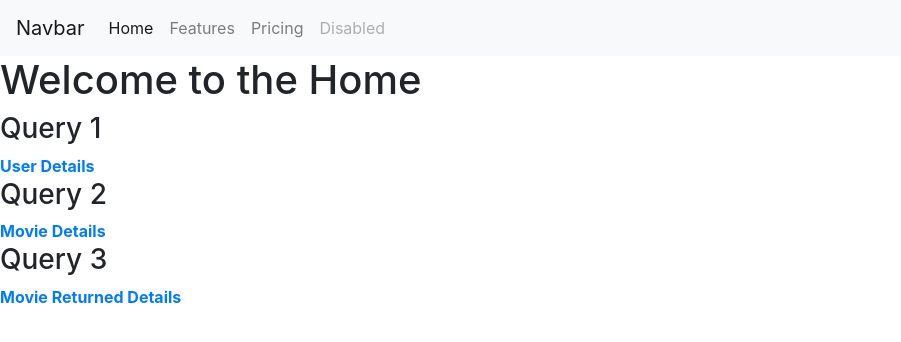
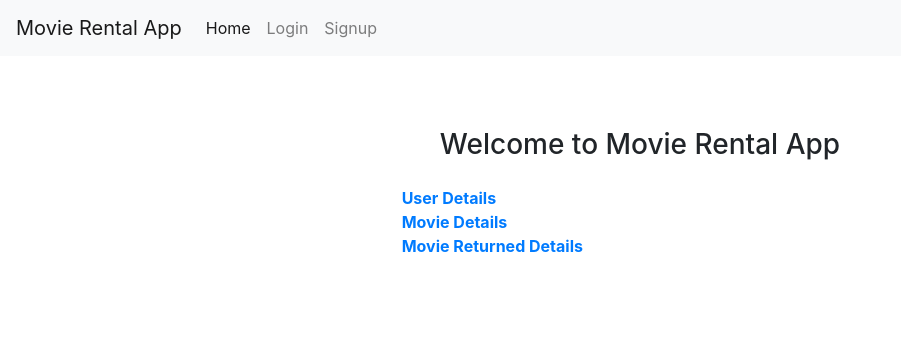
Before and after one commit to vinitshah24/Movie-Rental-DB-G5, a Flask app: page / in a window 1280 px wide. Shown: the top 342 px of the page, without its empty margins (0-901 px from the left). Run offline with Flask 2, Linux system fonts and the light colour scheme; parts of the project's set-up code (start-up, migrations or seed data) failed here and were passed over; some libraries are stand-ins or nearby versions.

Commit message:
UI changes

```diff
--- a/app/templates/admin/movies_returned.html
+++ b/app/templates/admin/movies_returned.html
@@ -1,7 +1,8 @@
 {% extends "base.html" %}
 
 {% block content %}
-
+<div class="container mt-5 mb-5">
+    <div class="row">
         <h1>Movie Returned</h1>
 
         <table class="table table-striped">
@@ -24,5 +25,6 @@
             </tbody>
             {% endfor %}
         </table>
-
+    </div>
+</div>
 {% endblock content %}
--- a/app/templates/admin/user_details.html
+++ b/app/templates/admin/user_details.html
@@ -2,6 +2,8 @@
 
 {% block content %}
 
+<div class="container mt-5 mb-5">
+    <div class="row">
         <h1>User Details</h1>
 
         <table class="table table-striped">
@@ -36,5 +38,6 @@
             </tbody>
             {% endfor %}
         </table>
-
+    </div>
+</div>
 {% endblock content %}
--- a/app/templates/base.html
+++ b/app/templates/base.html
@@ -25,17 +25,16 @@
 
 <body class="main">
     <nav class="navbar navbar-expand-lg navbar-light bg-light">
-        <a class="navbar-brand" href="#">Navbar</a>
+        <a class="navbar-brand" href="{{ url_for('general.home') }}">Movie Rental App</a>
         <button class="navbar-toggler" type="button" data-toggle="collapse" data-target="#navbarNavAltMarkup"
             aria-controls="navbarNavAltMarkup" aria-expanded="false" aria-label="Toggle navigation">
             <span class="navbar-toggler-icon"></span>
         </button>
         <div class="collapse navbar-collapse" id="navbarNavAltMarkup">
             <div class="navbar-nav">
-                <a class="nav-item nav-link active" href="#">Home <span class="sr-only">(current)</span></a>
-                <a class="nav-item nav-link" href="#">Features</a>
-                <a class="nav-item nav-link" href="#">Pricing</a>
-                <a class="nav-item nav-link disabled" href="#">Disabled</a>
+                <a class="nav-item nav-link active" href="{{ url_for('general.home') }}">Home</a>
+                <a class="nav-item nav-link" href="{{ url_for('users.login') }}">Login</a>
+                <a class="nav-item nav-link" href="{{ url_for('users.signup') }}">Signup</a>
             </div>
         </div>
     </nav>
--- a/app/templates/general/home.html
+++ b/app/templates/general/home.html
@@ -2,23 +2,24 @@
 
 {% block content %}
 
-<h1>Welcome to the Home</h1>
+<div class="container mt-5 mb-5">
+    <div class="row">
+        <div class="col-md-8 col-sm-8 offset-sm-2 offset-md-2 mt-4 mb-4">
+            <div class="row">
+                <div class="col-md-8 offset-md-2">
+                    <h3 class="text-center mb-4">Welcome to Movie Rental App</h3>
 
-<h2>{{ session["logged_user"] }}</h2>
+                    <h2>{{ session["logged_user"] }}</h2>
 
-<h3> Query 1 </h3>
-<a href="{{ url_for('users.user_details' ) }}">
-    <b>User Details</b>
-</a>
-
-<h3> Query 2 </h3>
-<a href="{{ url_for('rental.movie_details' ) }}">
-    <b>Movie Details</b>
-</a>
-
-<h3> Query 3 </h3>
-<a href="{{ url_for('rental.movie_returned' ) }}">
-    <b>Movie Returned Details</b>
-</a>
+                    <a href="{{ url_for('users.user_details' ) }}"><b>User Details</b></a>
+                    <br>
+                    <a href="{{ url_for('rental.movie_details' ) }}"><b>Movie Details</b></a>
+                    <br>
+                    <a href="{{ url_for('rental.movie_returned' ) }}"><b>Movie Returned Details</b></a>
+                </div>
+            </div>
+        </div>
+    </div>
+</div>
 
 {% endblock content %}
--- a/app/templates/rental/movie_details.html
+++ b/app/templates/rental/movie_details.html
@@ -2,8 +2,9 @@
 
 {% block content %}
 
+<div class="container mt-5 mb-5">
+    <div class="row">
         <h1>Movie Details</h1>
-
         <table class="table table-striped">
             <thead>
                 <tr>
@@ -28,5 +29,6 @@
             </tbody>
             {% endfor %}
         </table>
-
+    </div>
+</div>
 {% endblock content %}
```
Also changed, not shown: app/templates/users/login.html (+11 -3 lines), app/templates/users/signup.html (+11 -4 lines). Lines whose indentation alone changed are shown as unchanged.
